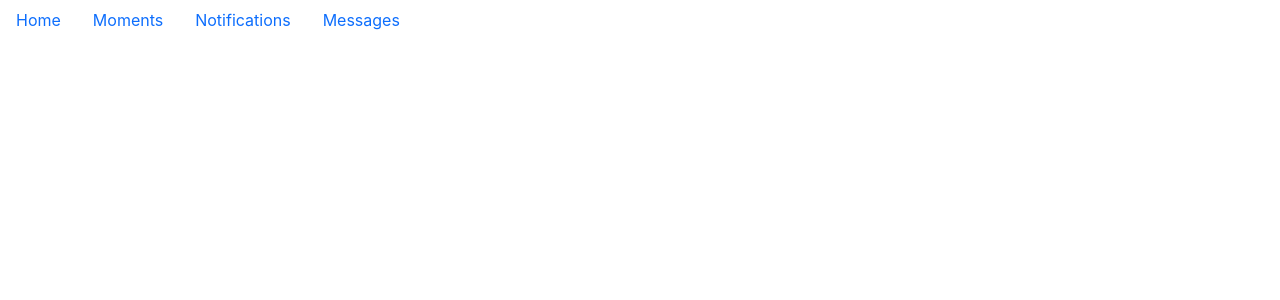
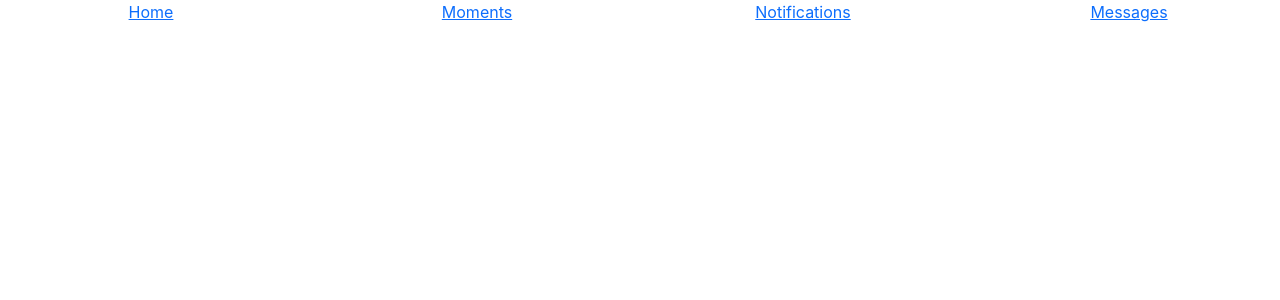
Before and after one commit to eaugustin2/Twitter-app, a React (Create React App) app: page / in a window 1280 px wide. Shown: the top 300 px of the page. Built offline with nearby package versions, Linux system fonts and the light colour scheme.

Commit message:
created NavBarItem Component, imported row and col from bootstrap and placed inside NavBar Component

```diff
--- a/src/components/NavBar.jsx
+++ b/src/components/NavBar.jsx
@@ -1,10 +1,24 @@
 import React from 'react';
 import Nav from "react-bootstrap/Nav";
+import Row from "react-bootstrap/Row";
+import Col from "react-bootstrap/Col";
+
+
+const NavBarItem = ({title, link}) => {
+
+    return(
+        <div>
+            <span>
+                <a href={link}>{title}</a>
+            </span>
+        </div>
+    )
+}
 
 export const NavBar = () => {
     return(
         <div>
-            <Nav>
+            {/* <Nav>
                 <Nav.Item>
                     <Nav.Link href="#">Home</Nav.Link>
                 </Nav.Item>
@@ -17,7 +31,35 @@ export const NavBar = () => {
                 <Nav.Item>
                     <Nav.Link href="#">Messages</Nav.Link>
                 </Nav.Item>
-            </Nav>
+            </Nav> */}
+
+            <Row>
+                <Col>
+                    <NavBarItem title={"Home"} link={"#"} />
+                </Col>
+
+                <Col>
+                    <NavBarItem title={"Moments"} link={"#"} />
+                </Col>
+
+                <Col>
+                    <NavBarItem title={"Notifications"} link={"#"} />
+                </Col>
+
+                <Col>
+                    <NavBarItem title={"Messages"} link={"#"} />
+                </Col>
+            </Row>
+
+            {/* <div className='justify-content-left'>
+                <NavBarItem title={"Home"} link={"#"} />
+
+                <NavBarItem title={"Moments"} link={"#"} />
+
+                <NavBarItem title={"Notifications"} link={"#"} />
+
+                <NavBarItem title={"Messages"} link={"#"} />
+            </div> */}
         </div>
     )
 }
```
